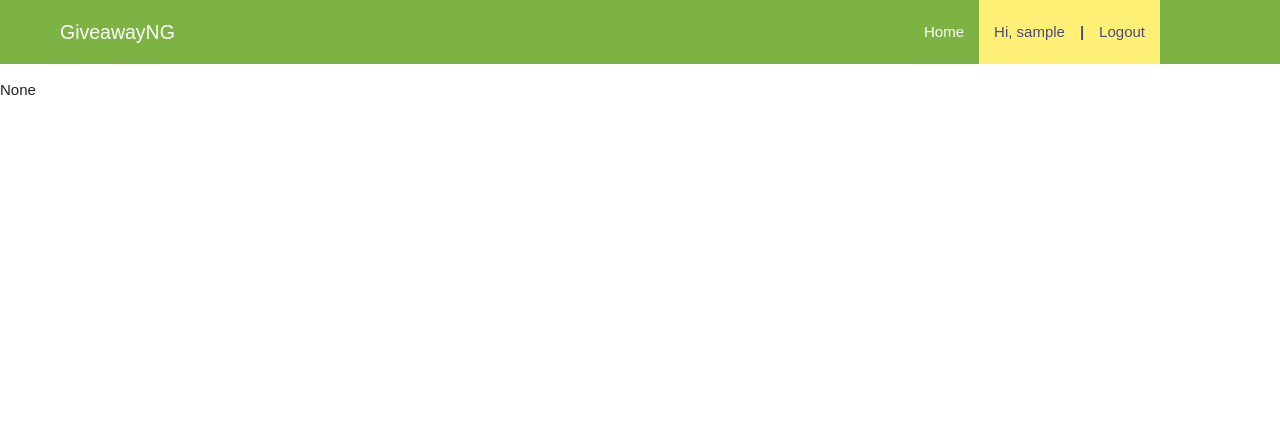
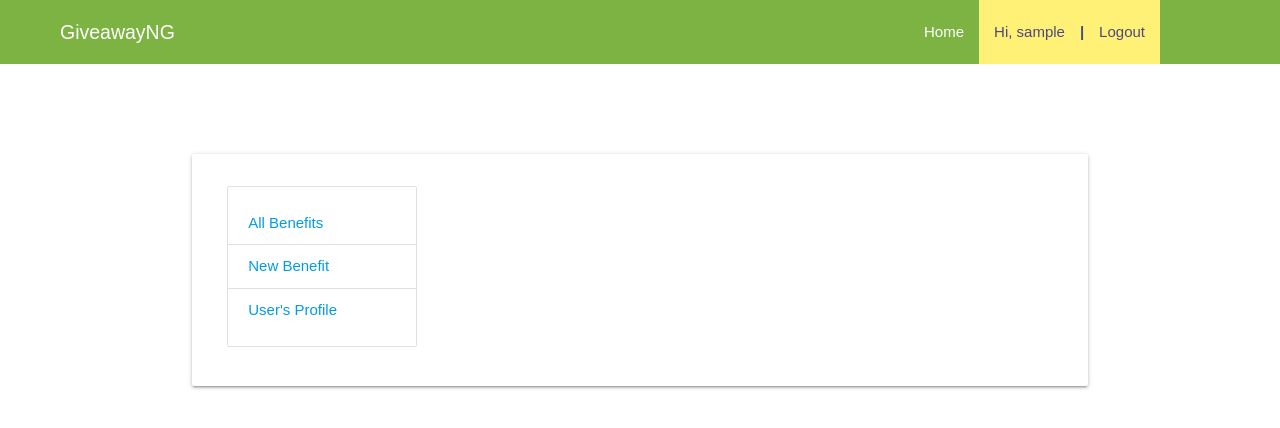
Before and after one commit to iamdyt/giveawayng, a Flask app: page /user/dashboard in a window 1280 px wide. Shown: the top 428 px of the page. Run offline with Flask 2, Linux system fonts and the light colour scheme; the visitor is signed in with stand-in values (Sample User, id 1); data comes from the database, SQL or seed files in the repository; parts of the project's set-up code (start-up, migrations or seed data) failed here and were passed over; some web fonts are replaced.

Commit message:
Dashboard Profile

```diff
--- a/app.py
+++ b/app.py
@@ -2,9 +2,6 @@
 from routes.index import indexB
 from models.models import db
 from routes.account import accounts
-from middlewares.loggedin import is_Logged_in
-
-
 
 # Flask Instance
 app = Flask(__name__)
--- a/routes/account.py
+++ b/routes/account.py
@@ -1,13 +1,13 @@
 from flask import Blueprint, render_template, redirect,request,session,url_for,flash
 from werkzeug.security import generate_password_hash, check_password_hash
 from models.models import User,db
-from middlewares.loggedin import is_Logged_in
+from middlewares.loggedin import loginrequired
 import json
 
 accounts = Blueprint("accounts", __name__)
 
 @accounts.route('/account', methods=['GET','POST'])
-@is_Logged_in
+@loginrequired
 def account():
     if request.method=='POST':
         username = request.form['username']
--- a/templates/account/dashboard.html
+++ b/templates/account/dashboard.html
@@ -1,6 +1,20 @@
 {% extends "./layout.html" %}
 
+{% block title %} Dashboard {% endblock %}
 {% block body %}
-    <p>{{user.phone}}</p>
+    <section class="container " style="margin-top: 6rem;">
+        <div class="row card-panel">
+            <div class="col l3">
+                <div class="collection">
+                    <ul>
+                        <li class="collection-item"><a>All Benefits</a></li>
+                        <li class="collection-item"> <a href="">New Benefit</a></li>
+                        <li class="collection-item"> <a href="">User's Profile</a></li>
+
+                    </ul>
+                </div>
+            </div>
+        </div>
+    </section>
 
 {% endblock %}
--- a/templates/layout.html
+++ b/templates/layout.html
@@ -5,7 +5,7 @@
     <meta name="viewport" content="width=device-width, initial-scale=1.0">
     <link rel="stylesheet" href="{{url_for("static", filename="materialize/css/materialize.min.css")}}">
     <link rel="stylesheet" href="{{url_for("static", filename="materialize/css/giveaway.css")}}">
-    <title> {% block title %}{% endblock %} </title>
+    <title> {% block title %}GiveawayNg{% endblock %} </title>
 
 </head>
 <body>
@@ -17,7 +17,7 @@
               <ul class="right hide-on-med-and-down mr-8" >
                 {% if session['username'] %}
                   <li><a href="/">Home</a></li>
-                  <li class="yellow lighten-2"><a href="mobile.html" style="color:#4C4981; font-weight: 500;"> Hi, {{session['username'] }}</a></li>
+                  <li class="yellow lighten-2"><a href="{{url_for('accounts.dashboard')}}" style="color:#4C4981; font-weight: 500;"> Hi, {{session['username'] }}</a></li>
                   <li class="yellow lighten-2" style="color:#4C4981; font-weight:bolder;" > &verbar; </li>
                   <li class="yellow lighten-2"><a href="{{url_for("accounts.logout") }}" style="color:#4C4981; font-weight: 500;"> Logout </a></li>
                 {% else %}
```
Also changed, not shown: middlewares/loggedin.py (+11 -6 lines).
